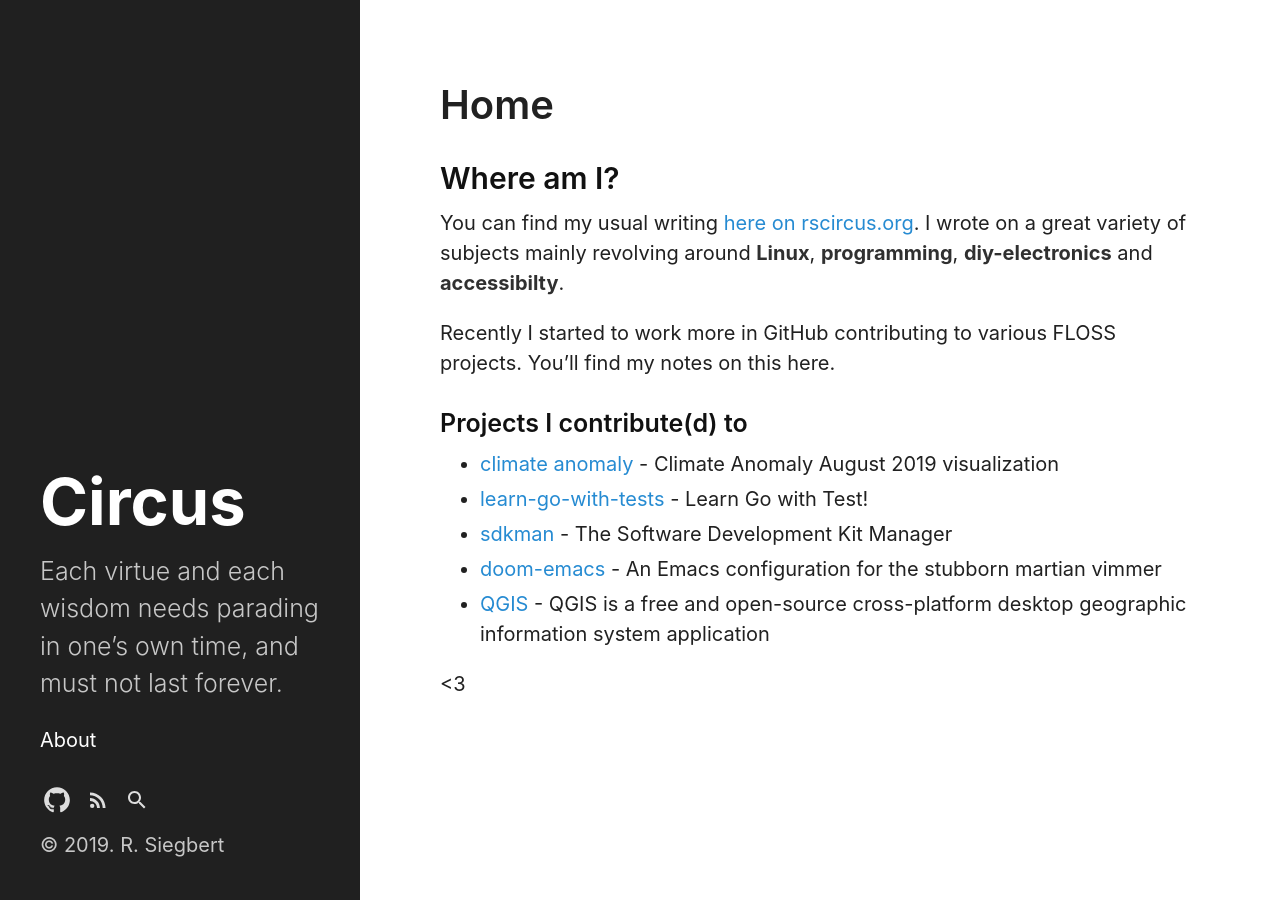
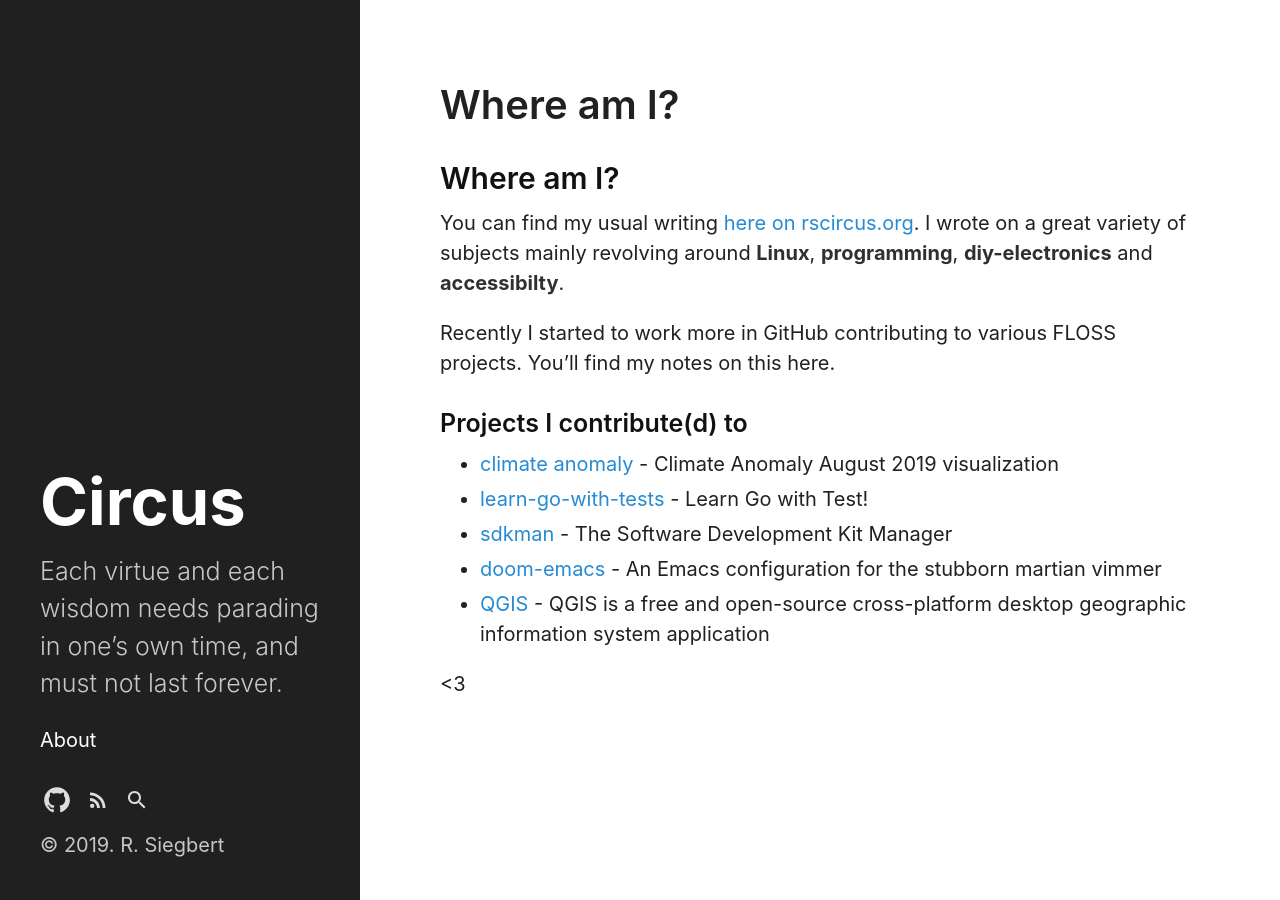
Before and after one commit to rscircus/rscircus.github.io, a Jekyll site: the page built from index.md, in a window 1280 px wide. Built offline with Jekyll 4.4.1, drawn with Linux system fonts in a browser that asks for light colours; our own code applies the rules of GitHub Pages for plain Markdown files.

Commit message:
Remove readme-index plugin because it's a default in GitHub

```diff
--- a/Gemfile
+++ b/Gemfile
@@ -10,7 +10,6 @@
 # Theme
 gem "jekyll-theme-hydeout", "~> 3.4"
 
-
 # If you have any plugins, put them here!
 group :jekyll_plugins do
     gem "jekyll-readme-index"
--- a/_config.yml
+++ b/_config.yml
@@ -11,14 +11,7 @@
 github:
   repo: 'https://github.com/rscircus'
 
-# Build settings
 markdown: kramdown
-
-# Readme Plugin - defaults
-readme_index:
-  enabled: true
-  remove_originals: false
-  with_frontmatter: false
 
 # Site config
 # paginate: 5
--- a/README.md
+++ b/index.md
@@ -1,5 +1,4 @@
 ---
-title: Home
 ---
 
 ## Where am I?
```
